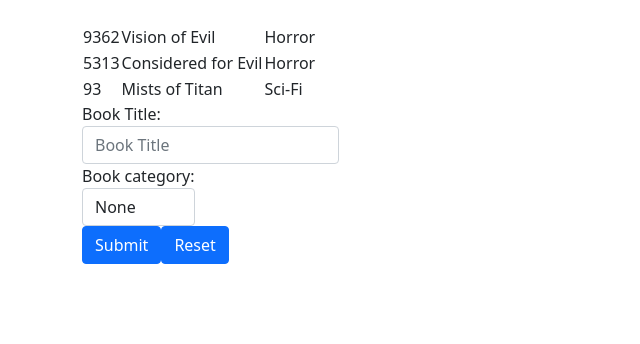
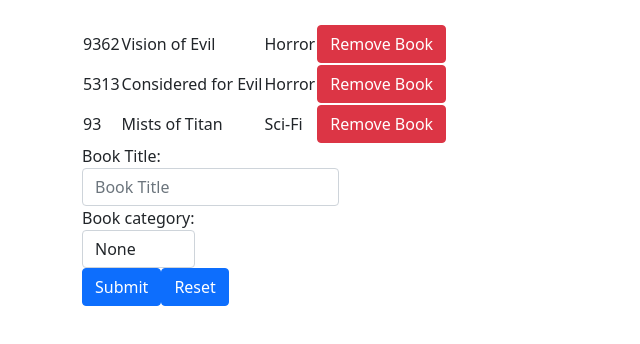
Before and after one commit to rindrajosia/bookstore-cms, a React (Create React App) app: page / in a window 1280 px wide. Shown: the top 344 px of the page, without its empty margins (0-640 px from the left). Built offline with nearby package versions, Linux system fonts and the light colour scheme.

Commit message:
Implement handleRemoveBook method

```diff
--- a/src/components/Book.js
+++ b/src/components/Book.js
@@ -1,18 +1,20 @@
 import React from 'react';
 import PropTypes from 'prop-types';
 
-const Book = ({ book }) => {
+const Book = ({ book, removeBook }) => {
   const { id, title, category } = book;
   return (
     <tr>
       <td>{id}</td>
       <td>{title}</td>
       <td>{category}</td>
+      <td><button type="button" className="btn btn-danger" onClick={() => removeBook(book)}>Remove Book</button></td>
     </tr>
   );
 };
 
 Book.propTypes = {
   book: PropTypes.oneOfType([PropTypes.object]).isRequired,
+  removeBook: PropTypes.func.isRequired,
 };
 export default Book;
--- a/src/containers/BooksList.js
+++ b/src/containers/BooksList.js
@@ -2,20 +2,27 @@ import React from 'react';
 import { connect } from 'react-redux';
 import PropTypes from 'prop-types';
 import Book from '../components/Book';
+import { removeBook } from '../actions';
 
 import { getBookList } from '../redux/selectors';
 
-const BooksList = ({ books }) => (
+const BooksList = ({ books, removeBook }) => {
+  const handleRemoveBook = book => {
+    removeBook(book);
+  };
+  return (
     <table>
       <tbody>
         {books
-        ? books.map(book => <Book key={book.id} book={book} />) : 'No Books !'}
+          ? books.map(book => <Book key={book.id} book={book} removeBook={handleRemoveBook} />) : 'No Books !'}
       </tbody>
     </table>
   );
+};
 
 BooksList.propTypes = {
   books: PropTypes.arrayOf(PropTypes.object),
+  removeBook: PropTypes.func.isRequired,
 };
 
 BooksList.defaultProps = {
@@ -26,4 +33,5 @@ const mapStateToProps = state => {
   const books = getBookList(state);
   return { books };
 };
-export default connect(mapStateToProps)(BooksList);
+
+export default connect(mapStateToProps, { removeBook })(BooksList);
```
Also changed, not shown: 1 other file (tests, documents, lock files or other folders). Lines whose indentation alone changed are shown as unchanged.
